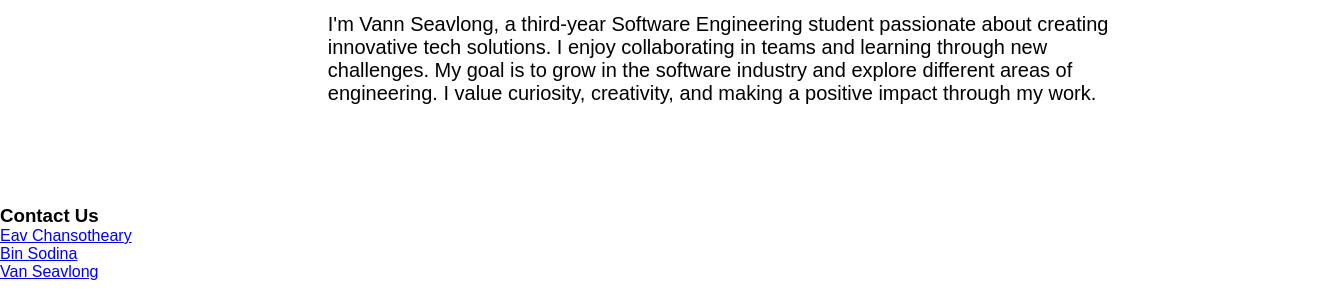
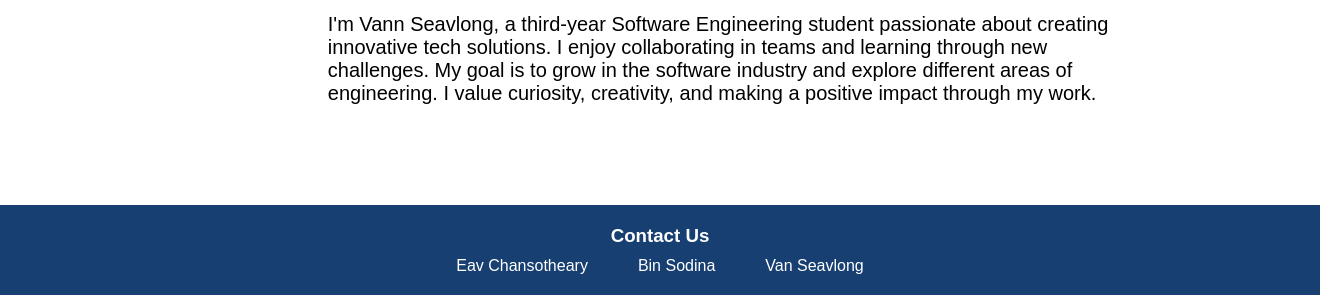
Before and after one commit to Web-Development-CamTech-Group2/Landing-Page, a plain HTML site: page index.html in a window 1280 px wide. Shown: the part 1413-1708 px from the top of the page, 1320 px wide, since content can reach past the window. Drawn offline with Linux system fonts and the light colour scheme.

Commit message:
Update style.css

```diff
--- a/style/style.css
+++ b/style/style.css
@@ -81,6 +81,30 @@ p.Title {
     font-size: 20px;
     color: black;
 }
+footer {
+    text-align: center;
+    padding: 20px;
+    background-color: #173f71;
+    color: white;
+    position: relative;
+    bottom: 0;
+    width: 100%;
+}
+a {
+    color: white;
+    text-decoration: none;
+    margin: 0 10px;
+}
+.social-links {
+    list-style: none;
+    padding: 0;
+    display: flex;
+    justify-content: center;
+    margin-top: 10px;
+}
+.social-links li {
+    margin: 0 15px;
+}
 
 /* #Theary {
     background: #be2020;
```
